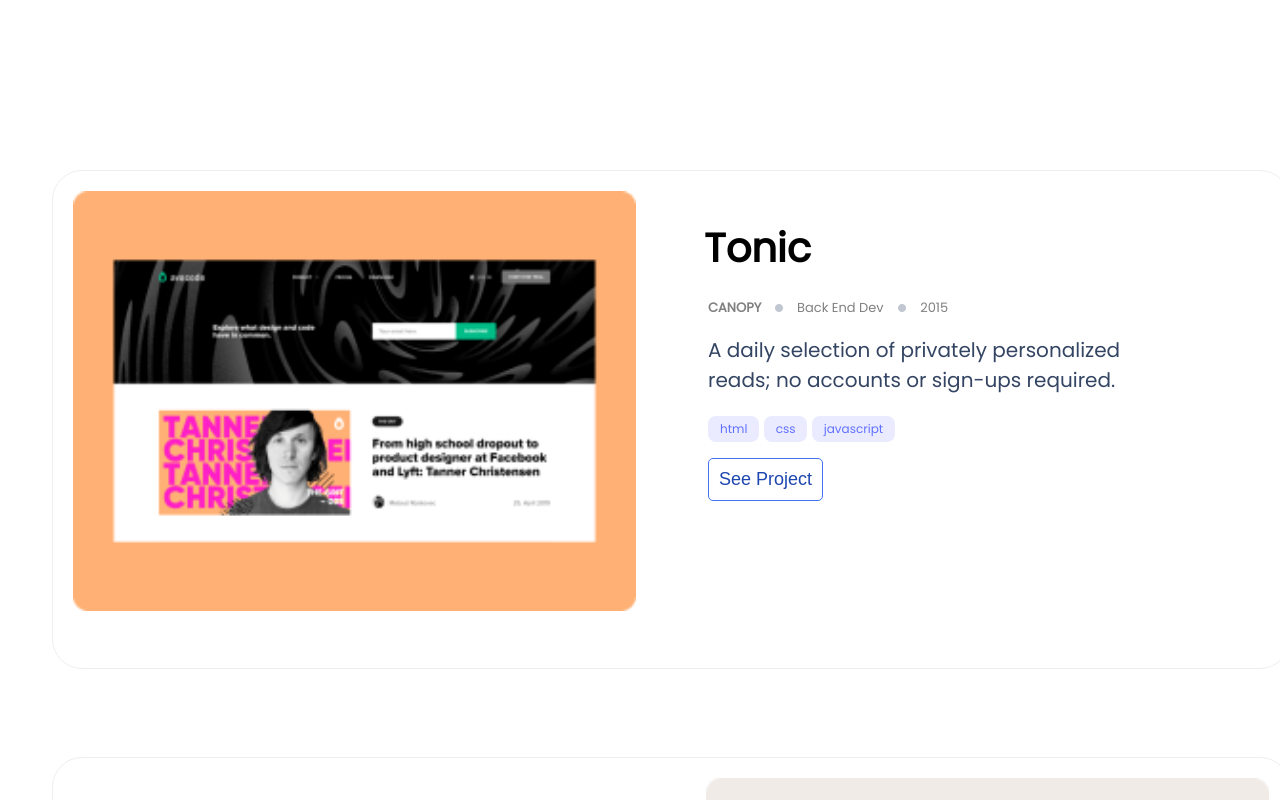
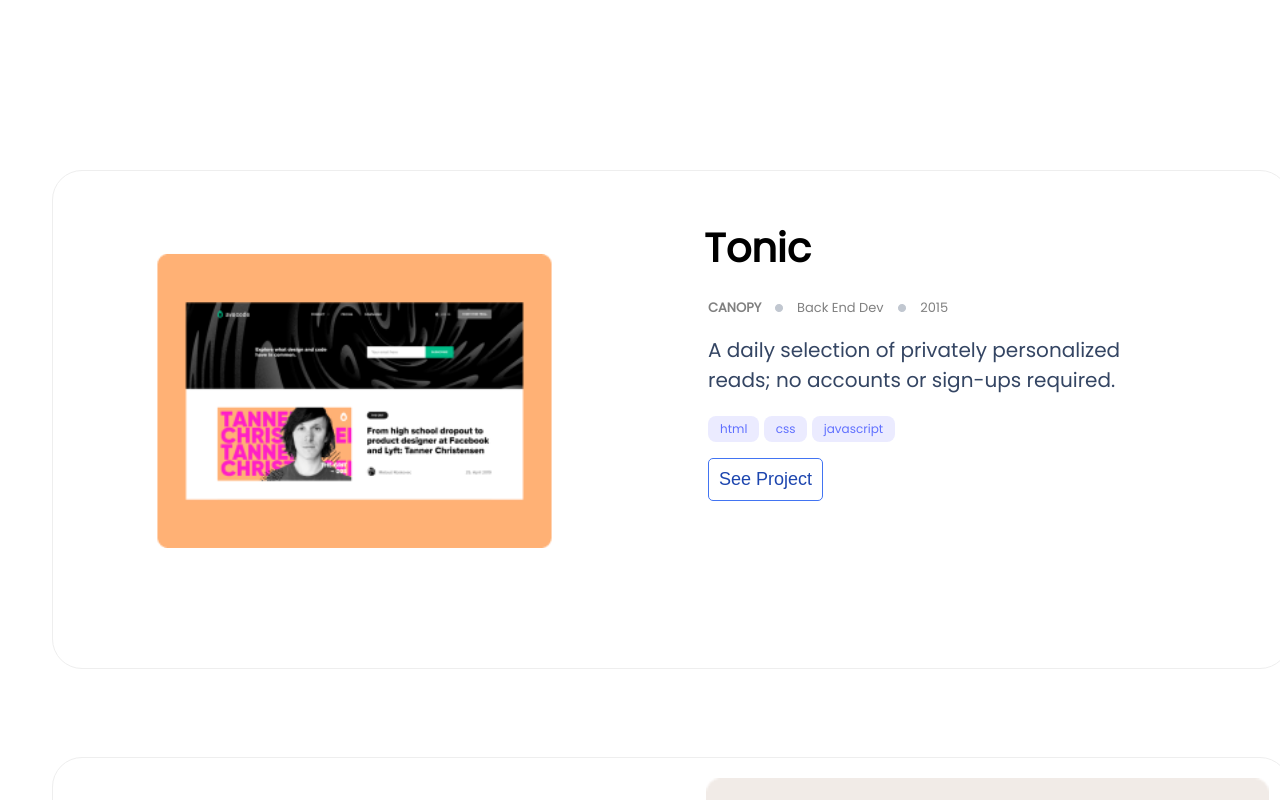
Before and after one commit to shaqayq/Microverse-Portfolio, a website: page index.html in a window 1280 px wide. In both pictures the pointer is over the picture 354 px from the left and 1154 px from the top of the page. Shown: the part 754-1554 px from the top of the page. Drawn offline with Linux system fonts and the light colour scheme; files whose address does not match are found by name.

Commit message:
Use scale animation for resize images in desktop version

```diff
--- a/style.css
+++ b/style.css
@@ -473,6 +473,10 @@ input {
     margin: 20px 20px 10px 20px;
   }
 
+  .screenshoot:hover {
+    transform: scale(0.7);
+  }
+
   .right-side {
     margin-top: 47px;
     flex-direction: column;
```
